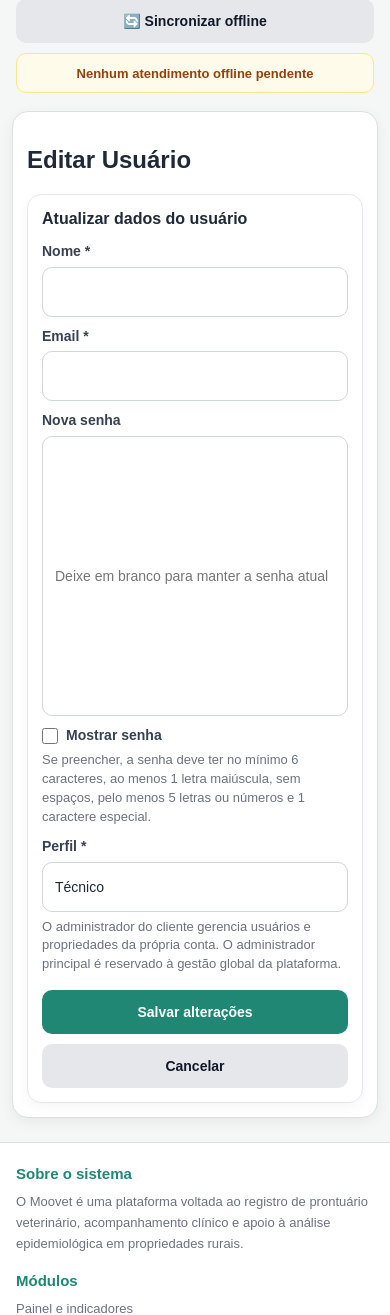
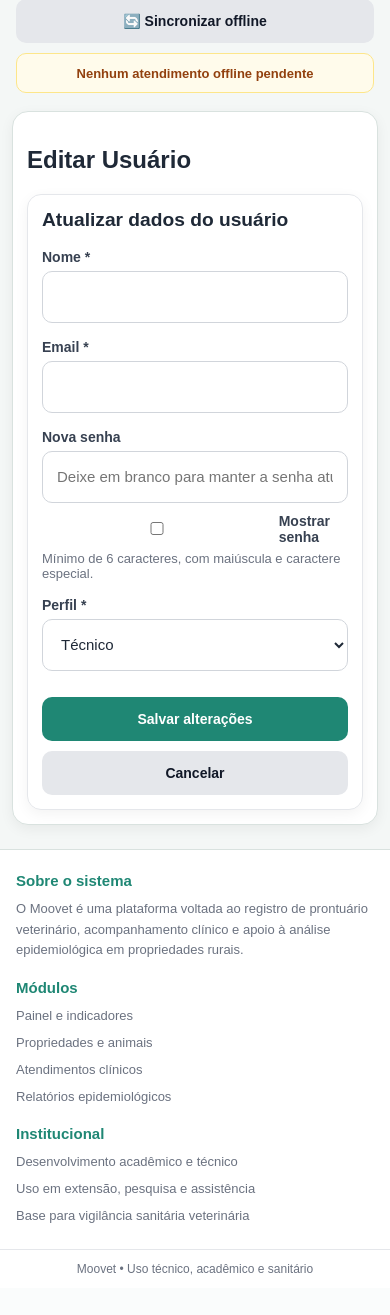
Before and after one commit to glauciocassiano-star/plataforma-relatorios, a Flask app: template app/templates/admin_usuario_editar.html in a window 390 px wide; the page is wider, and only the part inside the window is pictured. Shown: the part 207-1522 px from the top of that part. After the commit the page ends 1482 px from the top of that part, so only its background shows below. Run offline with Flask 3, Linux system fonts and the light colour scheme; the template is opened without the code that fills it, so the values that code supplies are empty.

Commit message:
ajuste layout

```diff
--- a/app/templates/admin_usuario_editar.html
+++ b/app/templates/admin_usuario_editar.html
@@ -13,150 +13,106 @@
   .admin-card {
     border: 1px solid #e5e7eb;
     border-radius: 16px;
-    padding: 18px;
+    padding: 22px;
     background: #ffffff;
-    box-shadow: 0 4px 12px rgba(0, 0, 0, 0.04);
+    box-shadow: 0 4px 14px rgba(0, 0, 0, 0.05);
     box-sizing: border-box;
     min-width: 0;
   }
 
   .admin-card-form {
     width: 100%;
-    max-width: 820px;
+    max-width: 720px;
+    margin: 0 auto;
   }
 
   .admin-titulo-secao {
-    margin: 0 0 14px 0;
-    font-size: 1.05rem;
+    margin: 0 0 18px 0;
+    font-size: 1.2rem;
     font-weight: 700;
     color: #1f2937;
-    line-height: 1.3;
   }
 
   .admin-form-card {
     display: grid;
-    gap: 12px;
+    gap: 16px;
     width: 100%;
-    min-width: 0;
   }
 
   .admin-form-grupo {
     display: grid;
     gap: 6px;
-    min-width: 0;
   }
 
   .admin-form-grupo label {
     font-weight: 600;
     color: #374151;
-    line-height: 1.35;
   }
 
   .campo-padrao {
-    min-height: 56px;
+    min-height: 52px;
     padding: 12px 14px;
-    border: 1px solid #cfd8d5;
+    border: 1px solid #d1d5db;
     border-radius: 10px;
     background: #ffffff;
     color: #1f2937;
-    font-size: 16px;
+    font-size: 15px;
     width: 100%;
     box-sizing: border-box;
-    -webkit-appearance: none;
-    appearance: none;
+  }
+
+  .campo-padrao:focus {
+    outline: none;
+    border-color: #1f4f46;
+    box-shadow: 0 0 0 3px rgba(31,79,70,0.12);
   }
 
   .admin-form-ajuda {
     color: #6b7280;
     font-size: 13px;
-    line-height: 1.45;
   }
 
   .admin-senha-linha {
-    display: flex;
+    display: grid;
     gap: 10px;
-    align-items: center;
-    flex-wrap: wrap;
-  }
-
-  .admin-senha-linha .campo-padrao {
-    flex: 1 1 280px;
   }
 
   .admin-mostrar-senha {
-    display: inline-flex;
+    display: flex;
     align-items: center;
     gap: 8px;
     font-size: 14px;
     color: #374151;
-    cursor: pointer;
-    user-select: none;
-  }
-
-  .admin-mostrar-senha input[type="checkbox"] {
-    width: 16px;
-    height: 16px;
-    accent-color: #1f4f46;
-    margin: 0;
-    cursor: pointer;
   }
 
   .admin-form-acoes {
     display: flex;
     gap: 10px;
-    flex-wrap: wrap;
-    margin-top: 6px;
+    margin-top: 10px;
+  }
+
+  .admin-form-acoes button {
+    flex: 1;
+  }
+
+  .admin-form-acoes .btn {
+    flex: 1;
+    text-align: center;
   }
 
   @media (max-width: 768px) {
+
     .admin-card {
-      padding: 14px;
-      border-radius: 14px;
-    }
-
-    .admin-card-form {
-      max-width: 100%;
-    }
-
-    .admin-titulo-secao {
-      font-size: 1rem;
-      margin-bottom: 12px;
-    }
-
-    .admin-form-card {
-      gap: 10px;
-    }
-
-    .campo-padrao {
-      min-height: 50px;
-      padding: 10px 12px;
-      font-size: 15px;
-    }
-
-    .admin-senha-linha {
-      flex-direction: column;
-      align-items: stretch;
+      padding: 16px;
     }
 
     .admin-form-acoes {
       flex-direction: column;
-      align-items: stretch;
     }
 
-    .admin-form-acoes .btn,
-    .admin-form-acoes button {
+    .admin-form-acoes button,
+    .admin-form-acoes .btn {
       width: 100%;
-    }
-  }
-
-  @media (max-width: 480px) {
-    .admin-card {
-      padding: 12px;
-      border-radius: 12px;
-    }
-
-    .campo-padrao {
-      font-size: 14px;
     }
   }
 </style>
@@ -172,26 +128,12 @@
 
       <div class="admin-form-grupo">
         <label for="nome">Nome *</label>
-        <input
-          class="campo-padrao"
-          type="text"
-          id="nome"
-          name="nome"
-          value="{{ usuario.nome }}"
-          required
-        >
+        <input class="campo-padrao" type="text" id="nome" name="nome" value="{{ usuario.nome }}" required>
       </div>
 
       <div class="admin-form-grupo">
         <label for="email">Email *</label>
-        <input
-          class="campo-padrao"
-          type="email"
-          id="email"
-          name="email"
-          value="{{ usuario.email }}"
-          required
-        >
+        <input class="campo-padrao" type="email" id="email" name="email" value="{{ usuario.email }}" required>
       </div>
 
       {% if usuario_logado.perfil == "admin_master" %}
@@ -206,7 +148,7 @@
           {% endfor %}
         </select>
         <small class="admin-form-ajuda">
-            Ao mudar o cliente, os vínculos de propriedades do usuário serão limpos por segurança.
+          Alterar o cliente remove vínculos de propriedades por segurança.
         </small>
       </div>
       {% endif %}
@@ -221,24 +163,23 @@
             id="senha"
             name="senha"
             placeholder="Deixe em branco para manter a senha atual"
-            pattern="^(?=(?:.*[A-Z]){1,})(?=(?:.*[^A-Za-z0-9]){1,})(?=(?:.*[A-Za-z0-9]){5,})\S{6,}$"
-            title="A senha deve ter no mínimo 6 caracteres, ao menos 1 letra maiúscula, sem espaços, pelo menos 5 letras ou números e 1 caractere especial."
           >
 
-          <label class="admin-mostrar-senha" for="mostrar_senha">
+          <label class="admin-mostrar-senha">
             <input type="checkbox" id="mostrar_senha">
             Mostrar senha
           </label>
         </div>
 
         <small class="admin-form-ajuda">
-          Se preencher, a senha deve ter no mínimo 6 caracteres, ao menos 1 letra maiúscula, sem espaços, pelo menos 5 letras ou números e 1 caractere especial.
+          Mínimo de 6 caracteres, com maiúscula e caractere especial.
         </small>
       </div>
 
       <div class="admin-form-grupo">
         <label for="perfil">Perfil *</label>
         <select class="campo-padrao" id="perfil" name="perfil">
+
           <option value="tecnico" {% if usuario.perfil == "tecnico" %}selected{% endif %}>Técnico</option>
           <option value="veterinario" {% if usuario.perfil == "veterinario" %}selected{% endif %}>Veterinário</option>
 
@@ -246,19 +187,20 @@
           <option value="admin_cliente" {% if usuario.perfil == "admin_cliente" %}selected{% endif %}>
             Administrador do cliente
           </option>
+
           <option value="admin_master" {% if usuario.perfil == "admin_master" %}selected{% endif %}>
             Administrador principal
           </option>
           {% endif %}
+
         </select>
-        <small class="admin-form-ajuda">
-          O administrador do cliente gerencia usuários e propriedades da própria conta. O administrador principal é reservado à gestão global da plataforma.
-        </small>
       </div>
 
       <div class="admin-form-acoes">
         <button type="submit">Salvar alterações</button>
-        <a class="btn btn-secondary" href="{{ url_for('main.admin_usuarios') }}">Cancelar</a>
+        <a class="btn btn-secondary" href="{{ url_for('main.admin_usuarios') }}">
+          Cancelar
+        </a>
       </div>
 
     </form>
@@ -267,7 +209,6 @@
 </div>
 
 <script>
-  (function () {
   const campoSenha = document.getElementById("senha");
   const mostrarSenha = document.getElementById("mostrar_senha");
 
@@ -276,7 +217,6 @@
       campoSenha.type = this.checked ? "text" : "password";
     });
   }
-  })();
 </script>
 
 {% endblock %}
```
Lines whose indentation alone changed are shown as unchanged.
